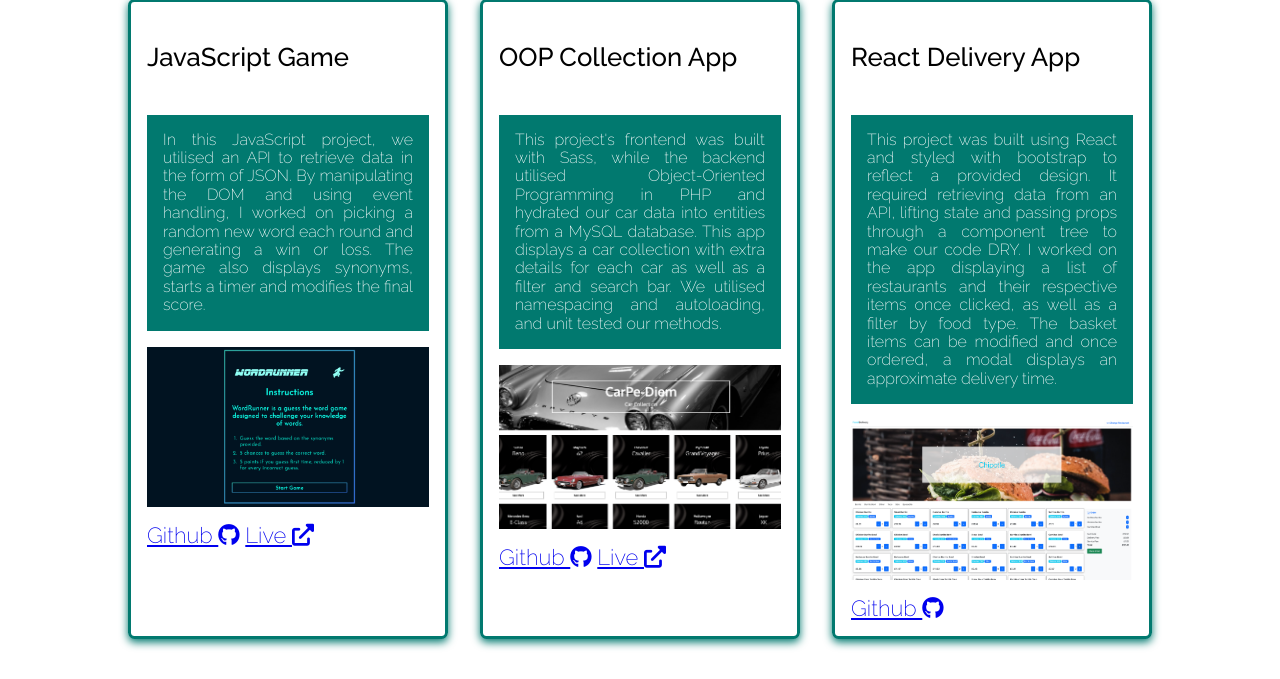
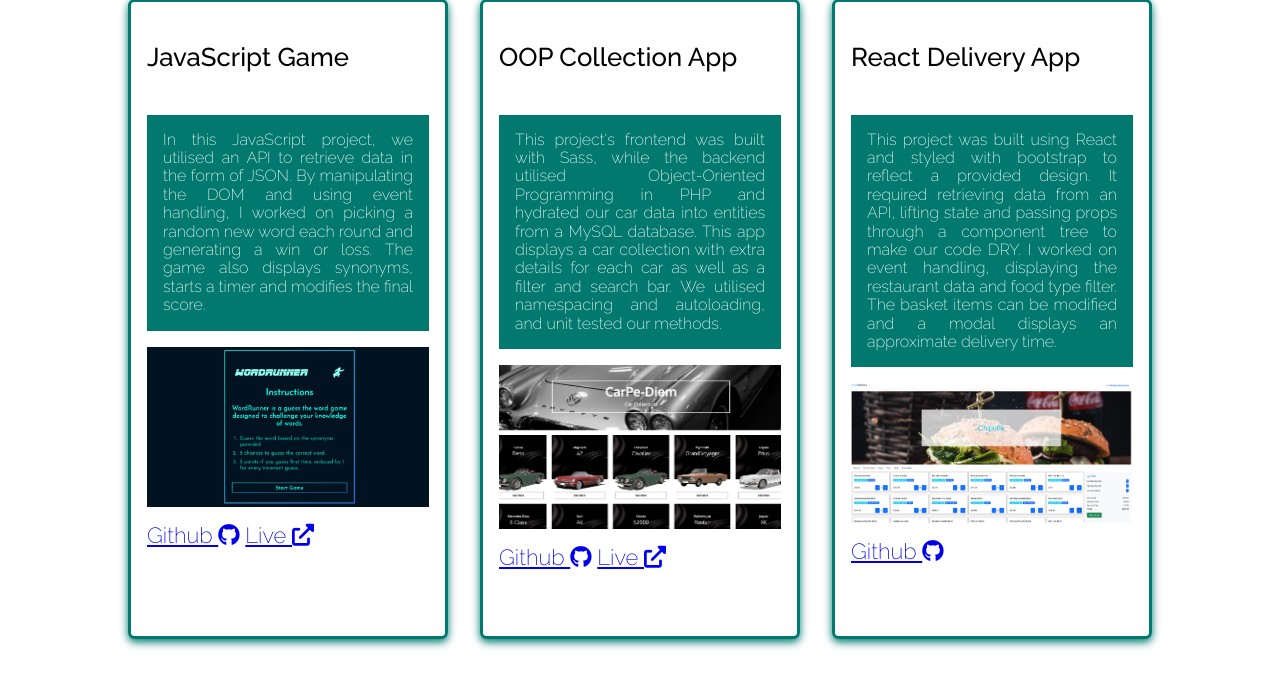
Before and after one commit to gracesessions/Portfolio, a PHP site: page / in a window 1280 px wide. Shown: the part 1569-2248 px from the top of the page. Run offline with PHP 8.4, Linux system fonts and the light colour scheme.

Commit message:
image resize

```diff
--- a/css/style.css
+++ b/css/style.css
@@ -301,7 +301,7 @@ h3 {
     margin-right: 6rem;
   }
   body .about .text-container .text {
-    font-size: 1.4rem;
+    font-size: 1.2rem;
   }
   body #port {
     margin-left: 4rem;
@@ -313,7 +313,7 @@ h3 {
     margin-right: 10rem;
   }
   body .about .text-container .text {
-    font-size: 1.6rem;
+    font-size: 1.4rem;
   }
   body #port {
     margin-left: 6rem;
@@ -327,6 +327,9 @@ h3 {
     margin-left: 16rem;
     margin-right: 16rem;
   }
+  body .about .text-container .text {
+    font-size: 1.6rem;
+  }
   body #port {
     margin-left: 8rem;
   }
--- a/index.html
+++ b/index.html
@@ -130,8 +130,8 @@
                 <p class="text">
                     This project was built using React and styled with bootstrap to reflect a provided design.
                     It required retrieving data from an API, lifting state and passing props through a component tree to make our code DRY.
-                    I worked on the app displaying a list of restaurants and their respective items once clicked, as well as a filter by food type.
-                    The basket items can be modified and once ordered, a modal displays an approximate delivery time.
+                    I worked on event handling, displaying the restaurant data and food type filter.
+                    The basket items can be modified and a modal displays an approximate delivery time.
                 </p>
             <img class="img" src="images/delivery.png" alt="Project 2">
             <div class="links">
--- a/scss/style.scss
+++ b/scss/style.scss
@@ -353,7 +353,7 @@ h3 {
       margin-right: 6rem;
       .text-container {
         .text {
-          font-size:1.4rem;
+          font-size:1.2rem;
         }
       }
     }
@@ -371,7 +371,7 @@ h3 {
 
       .text-container {
         .text {
-          font-size: 1.6rem;
+          font-size: 1.4rem;
         }
       }
     }
@@ -393,7 +393,7 @@ h3 {
 
       .text-container {
         .text {
-          //font-size: 1.rem;
+          font-size: 1.6rem;
         }
       }
     }
```
Also changed, not shown: images/delivery.png, 1 other file.
